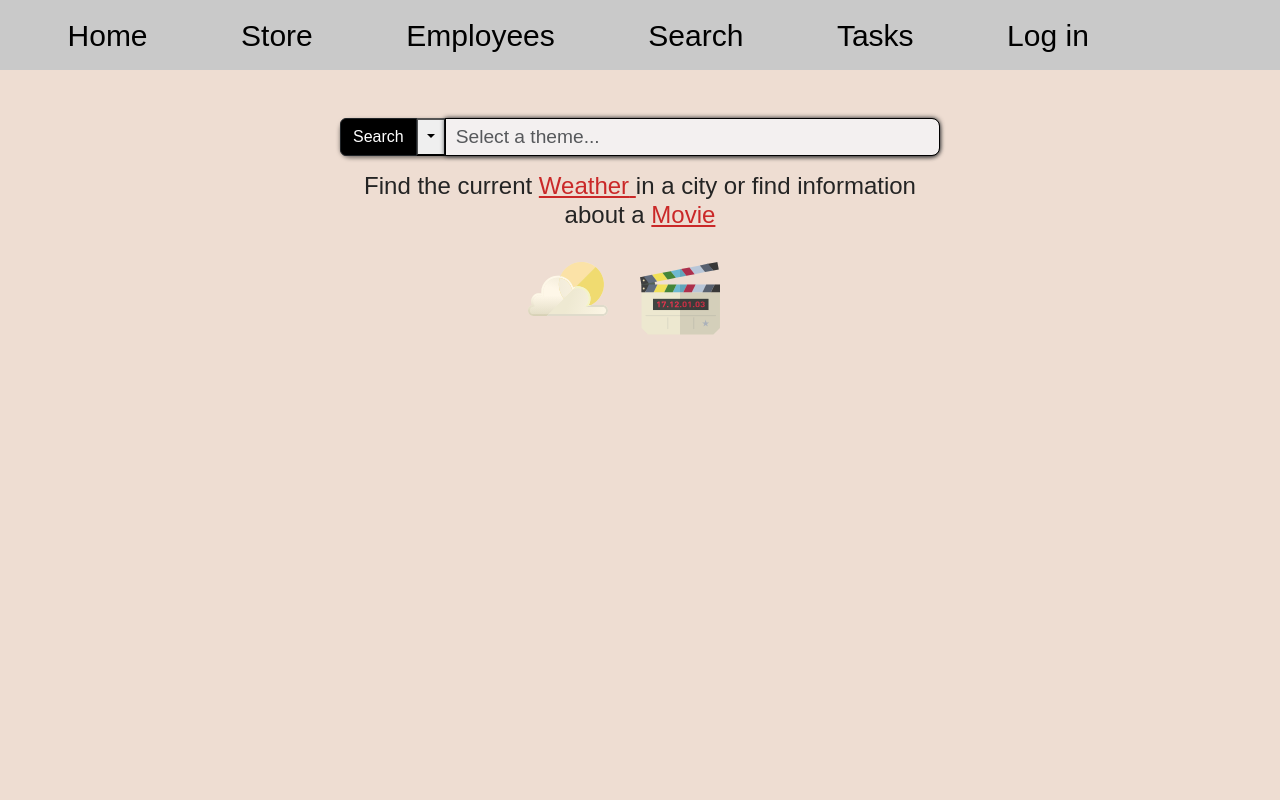
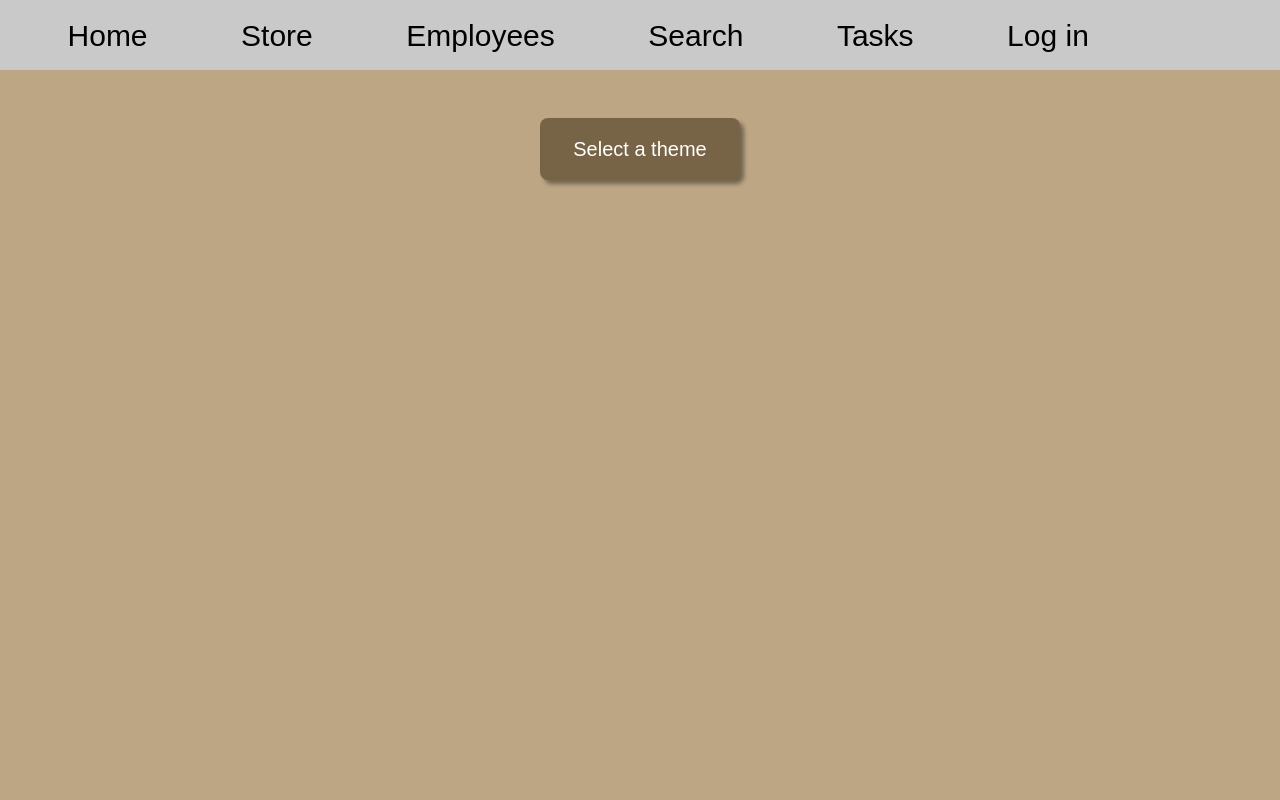
Before and after one commit to Pipeto84/react-ts, a React (Vite) app: page /search in a window 1280 px wide. Shown: the top 800 px of the page. Built offline with nearby package versions, Linux system fonts and the light colour scheme; some icons are missing.

Commit message:
boton desplegable listo

```diff
--- a/src/pages/SearchPage.tsx
+++ b/src/pages/SearchPage.tsx
@@ -8,7 +8,7 @@ import iconPopcorn from "../assets/popcorn.svg";
 import "../styles/SearchPage.css";
 
 export const SearchPage = () => {
-  const [selector, setSelector] = useState("Searcher");
+  const [selector, setSelector] = useState("Select a theme");
   const [dataInput, setDataInput] = useState("");
   const [send, setSend] = useState("");
   const [themeIcon, setThemeIcon] = useState(false);
@@ -122,7 +122,7 @@ export const SearchPage = () => {
   };
   const handlePlaceHolder = () => {
     switch (selector) {
-      case "Searcher":
+      case "Select a theme":
         return "Select a theme...";
       case "Weather":
         return "Enter a city...";
@@ -136,6 +136,19 @@ export const SearchPage = () => {
   return (
     <div className="search">
       <form onSubmit={handleSubmit}>
+        <div className="dropdown">
+          <button className="dropbtn">{selector}</button>
+          <div className="dropdown-content">
+            <a href="#" onClick={weather}>
+              Weather
+            </a>
+            <a href="#" onClick={movie}>
+              Movies
+            </a>
+          </div>
+        </div>
+      </form>
+      {/* <form onSubmit={handleSubmit}>
         <div className="input-group mb-3 searcher">
           <button type="submit" className="btn btn-outline-dark buttonSearch">
             Search
@@ -172,7 +185,7 @@ export const SearchPage = () => {
             ref={inputRef}
           />
         </div>
-      </form>
+      </form> */}
       {selected()}
       {iconsSearch()}
       {iconsInfoTheme()}
--- a/src/styles/SearchPage.css
+++ b/src/styles/SearchPage.css
@@ -1,38 +1,84 @@
 .search {
   text-align: center;
-  background-color: #eeddd2;
+  background-color: #bda683;
   width: 100%;
   height: 100vh;
   color: rgb(36, 36, 36);
   padding-top: 3rem;
 }
-.buttonSearch{
+/* .buttonSearch{
   background-color: black;
   color: white;
-}
-.title {
+  height: 50px;
+} */
+/* .title {
   padding: 2.5rem 1.25rem 1.25rem;
   margin: 0;
   color: rgb(20, 110, 20)
-}
-.searcher {
+} */
+/* .searcher {
   max-width: 37.5rem;
   margin: 0 auto;
   box-shadow: 0 .125rem .25rem rgba(0, 0, 0, 0.5);
   border-radius: .625rem;
+} */
+/* .buttonList {
+  height: 50px;
+  width: 40px;
 }
 .listThemes {
   background-color: rgb(151, 150, 150);
+} */
+/* .inputText {
+  max-width: 37.5rem;
+  height: 50px;
+  border: none;
+} */
+.dropdown {
+  /* position: relative; */
+  display: inline-block;
 }
-.inputText {
-  max-width: 37.5rem;
-  height: 2.375rem;
+.dropbtn {
+  width: 200px;
+  background-color: #776346;
+  color: white;
+  padding: 16px;
+  font-size: 20px;
+  border: none;
+  cursor: pointer;
+  border-radius: 8px;
+  box-shadow: 4px 4px 4px rgba(0, 0, 0, 0.4);
+}
+.dropdown-content {
+  display: none;
+  /* position: absolute; */
+  background-color: #f9f9f9;
+  width: 200px;
+  box-shadow: 0px 8px 16px 0px rgba(0,0,0,0.2);
+  border-radius: 0 0 8px 8px;
+}
+.dropdown-content a {
+  color: black;
+  padding: 12px 16px;
+  text-decoration: none;
+  display: block;
+  font-size: 20px;
+}
+.dropdown-content a:hover {
+  background-color: #dbd8d8
+}
+.dropdown:hover .dropdown-content {
+  display: block;
+}
+.dropdown:hover .dropbtn {
+  background-color: #77634685;
 }
 .textoSearcher {
   max-width: 37.5rem;
   margin: auto;
 }
-.toWeather, .toMovie {
+.toWeather,
+.toMovie {
   color: rgb(202, 40, 40);
 }
 .iconWeather1 {
@@ -67,19 +113,19 @@
 .movieCard {
   background-color: #fff;
   padding: 1.25rem;
-  border-radius: .25rem;
-  box-shadow: 0 .125rem .25rem rgba(0, 0, 0, 0.5);
+  border-radius: 0.25rem;
+  box-shadow: 0 0.125rem 0.25rem rgba(0, 0, 0, 0.5);
 }
 .movieCard img {
   width: 100%;
   height: auto;
 }
-@media screen and (max-width:48rem) {
+@media screen and (max-width: 48rem) {
   .movieList {
     grid-template-columns: repeat(2, minmax(15.625rem, 1fr));
   }
 }
-@media screen and (max-width:33.75rem) {
+@media screen and (max-width: 33.75rem) {
   .movieList {
     grid-template-columns: repeat(1, minmax(15.625rem, 1fr));
   }
```
